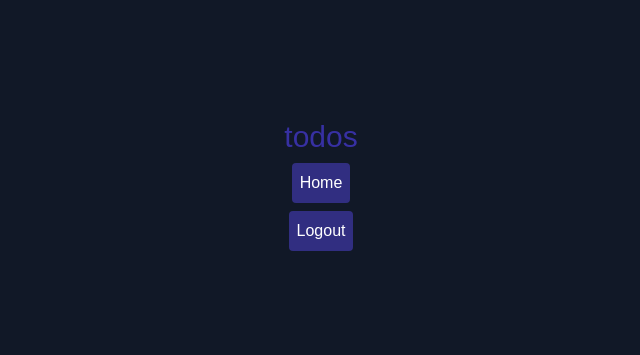
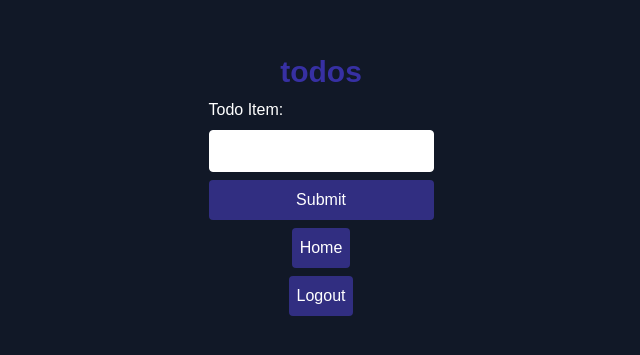
Before and after one commit to Robertsnemeth/todo, a Next.js app in the folder todo_list/: page /todos in a window 1280 px wide. Shown: the part 215-570 px from the top of the page, without its empty margins (319-959 px from the left). Built offline with nearby package versions, Linux system fonts and the light colour scheme; no server answers.

Commit message:
logout fixed, todos form added

```diff
--- a/todo_list/src/components/Button.tsx
+++ b/todo_list/src/components/Button.tsx
@@ -13,7 +13,7 @@ function Button({children, setState, state}: Props) {
   }
 
   return (
-    <button className="p-2 rounded text-white bg-indigo-900 hover:bg-indigo-800 focus:bg-white focus:text-indigo-900 transition-colors delay-100" onClick={() => handleClick()}>{children}</button>
+    <button className="p-2 rounded text-white bg-indigo-900 hover:bg-indigo-800 focus:bg-white focus:text-indigo-900 transition-colors delay-75" onClick={() => handleClick()}>{children}</button>
   )
 }
 
--- a/todo_list/src/components/Form Components/Input.tsx
+++ b/todo_list/src/components/Form Components/Input.tsx
@@ -3,11 +3,13 @@ import React, { FormEvent } from 'react'
 type Props = {
   state: string,
   setState: React.Dispatch<React.SetStateAction<string>>,
+  inputType?: string
 }
 
 function Input({
   state,
-  setState
+  setState,
+  inputType
 }:Props) {
 
   const changeHandler = (e:FormEvent) => {
@@ -16,7 +18,7 @@ function Input({
   }
 
   return (
-    <input type="text" className="p-2 border border-white rounded " value={state} required onChange={(e:FormEvent) => changeHandler(e)}/>
+    <input type={inputType === "password" ? "password" : "text"} className="p-2 border border-white rounded " value={state} required onChange={(e:FormEvent) => changeHandler(e)}/>
   )
 }
 
--- a/todo_list/src/components/Login.tsx
+++ b/todo_list/src/components/Login.tsx
@@ -53,7 +53,7 @@ function Login({}: Props) {
             <Label htmlFor='email'>Email</Label>
             <Input state={email} setState={setEmail}/>
             <Label htmlFor='password'>Password</Label>
-            <Input state={password} setState={setPassword}/>
+            <Input state={password} setState={setPassword} inputType="password"/>
             <Button setState={setIsLoggingIn} state={isLoggingIn}>Login</Button>
             <Button setState={setIsRegistering} state={isRegistering}>Register</Button>
         </form>
--- a/todo_list/src/pages/index.tsx
+++ b/todo_list/src/pages/index.tsx
@@ -11,9 +11,9 @@ export default function Home() {
 
   return (
     <main className="flex flex-col gap-2 items-center justify-center min-w-screen min-h-screen">
-      <h2 className='text-3xl text-indigo-800'>TODO LIST</h2>
+      <h2 className='text-3xl text-indigo-800 font-extrabold'>TODO LIST</h2>
       <Login/>
-      {currentUser && <Link href="/todos">todos</Link>}
+      {currentUser && <Link href="/todos" className="bg-white text-indigo-800 p-2 rounded hover:bg-indigo-800 hover:text-white transition-colors delay-75">todos</Link>}
     </main>
   )
 }
--- a/todo_list/src/pages/todos.tsx
+++ b/todo_list/src/pages/todos.tsx
@@ -1,7 +1,10 @@
-import React from 'react';
+import { useState } from 'react';
 import Link from 'next/link'
 import { useAuth } from '@/contexts/UserContext';
 import { useRouter } from 'next/navigation';
+import Input from '@/components/Form Components/Input';
+import Label from '@/components/Form Components/Label';
+import Button from '@/components/Button';
 
 type Props = {}
 
@@ -11,16 +14,21 @@ const todos = (props: Props) => {
 
   const router = useRouter();
 
+  const [ todoItem, setTodoItem ] = useState<string>("");
 
-  //TODO fix logout functionality
-  async function handleLogout() {
-    await logout
+  function handleLogout() {
+    logout()
     router.push("/")
   }
 
   return (
     <main className="flex flex-col gap-2 items-center justify-center min-w-screen min-h-screen">
-        <h1 className="text-indigo-800 text-3xl">todos</h1>
+        <h1 className="text-indigo-800 text-3xl font-extrabold">todos</h1>
+          <form action="" className="flex flex-col gap-2">
+            <Label>Todo Item</Label>
+            <Input/>
+            <Button>Submit</Button>
+          </form>
         <Link href="/" className="p-2 rounded text-white bg-indigo-900 hover:bg-indigo-800 focus:bg-white focus:text-indigo-900 transition-colors delay-100">Home</Link>
         <button className="p-2 rounded text-white bg-indigo-900 hover:bg-indigo-800 focus:bg-white focus:text-indigo-900 transition-colors delay-100" onClick={() => handleLogout()}>Logout</button>
     </main>
```
